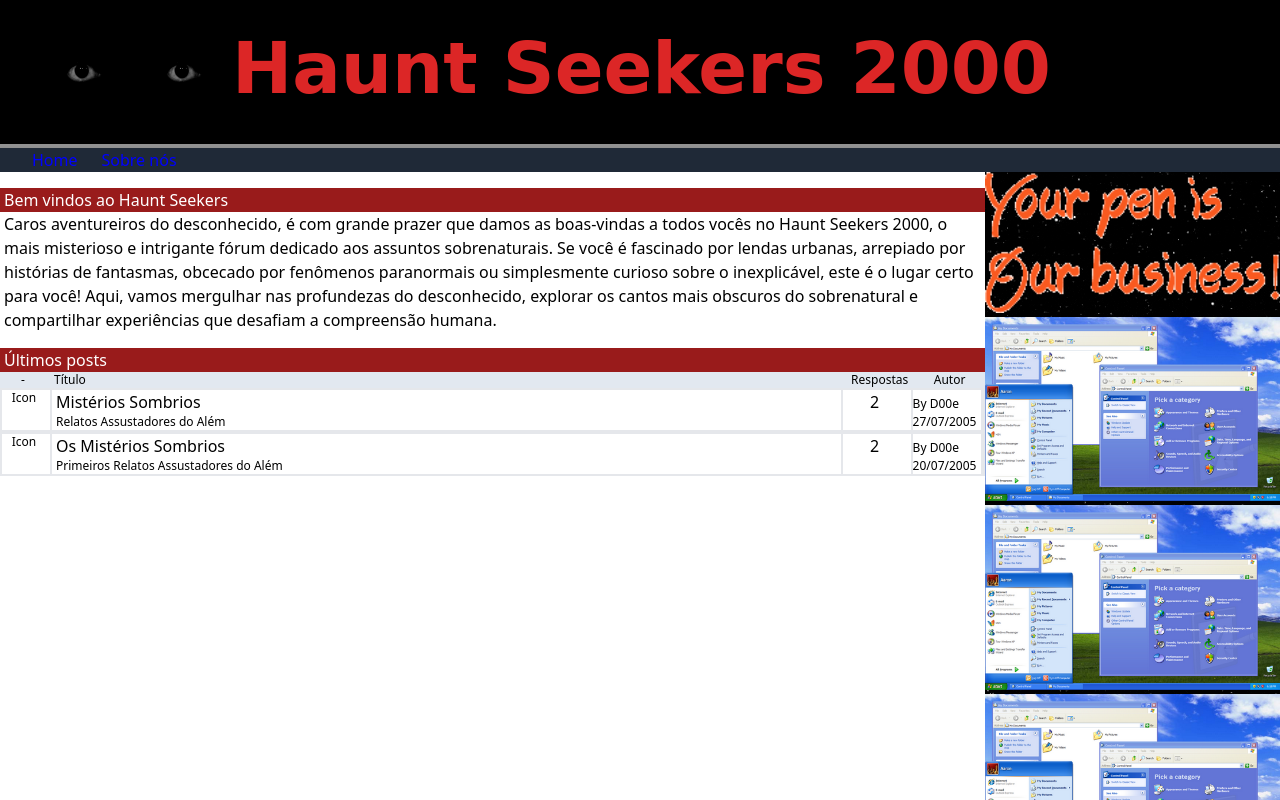
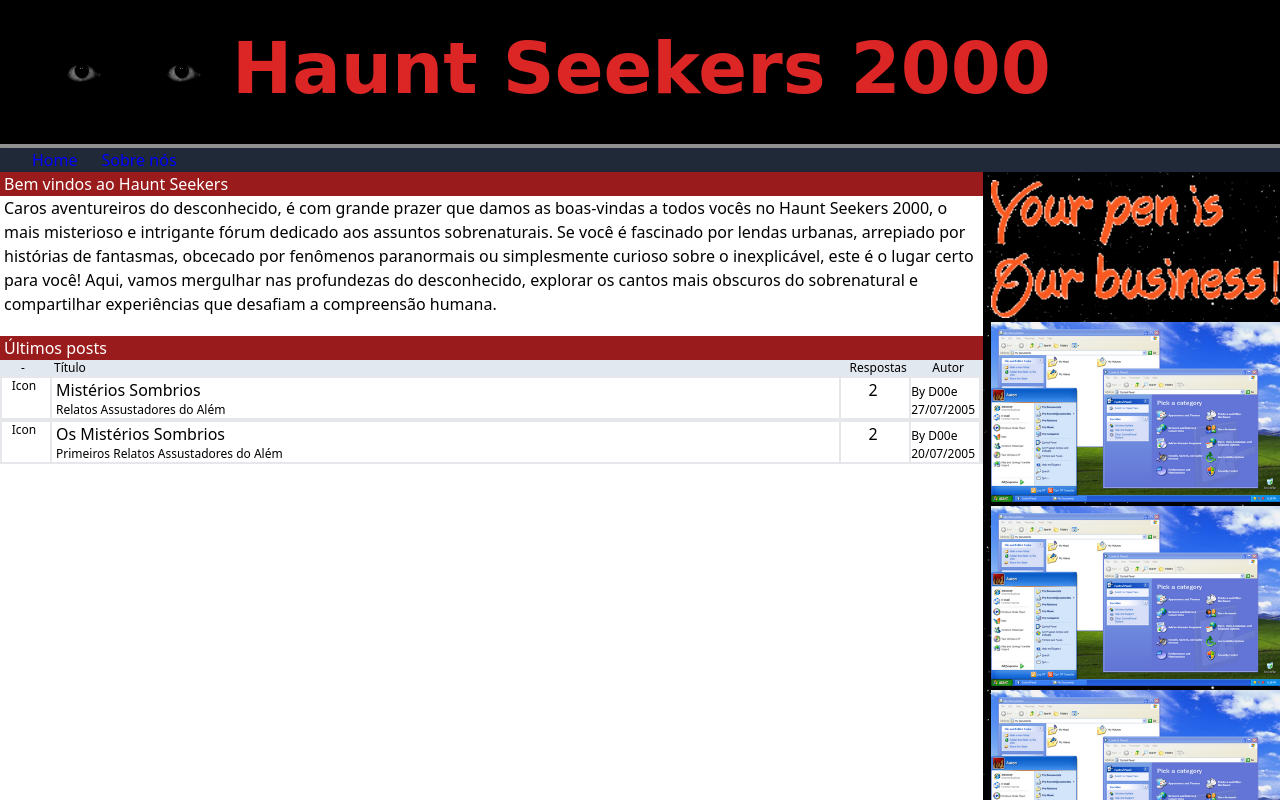
Before and after one commit to matheeeusl/early-two-thousand, a Next.js app: page / in a window 1280 px wide. Shown: the top 800 px of the page. Built offline with nearby package versions, Linux system fonts and the light colour scheme.

Commit message:
change padding top to use gap

```diff
--- a/src/app/page.tsx
+++ b/src/app/page.tsx
@@ -12,7 +12,7 @@ export default function Home() {
 
   return (
     <>
-      <div id="main" className="w-full bg-white">
+      <div id="main" className="flex flex-col w-full bg-white gap-5">
         <Section title="Bem vindos ao Haunt Seekers">
           <p className="pl-1">
             Caros aventureiros do desconhecido, é com grande prazer que damos as
@@ -32,7 +32,7 @@ export default function Home() {
           })}
         </Section>
       </div>
-      <div id="ads" className="flex flex-col w-96 gap-1">
+      <div id="ads" className="flex flex-col w-96 gap-1 pl-2 pt-2">
         {mock.ads.map((ad, _) => {
           return (
             <div key={`ad: ${ad.alt} - ${_}`}>
--- a/src/components/Section/Section.tsx
+++ b/src/components/Section/Section.tsx
@@ -10,7 +10,7 @@ export const Section = ({
   categories?: boolean;
 }) => {
   return (
-    <div className={`${styles} pt-4 w-full border-gray-800`}>
+    <div className={`${styles} w-full border-gray-800`}>
       <div className="bg-red-800">
         <p className="text-white pl-1">{title}</p>
       </div>
```
